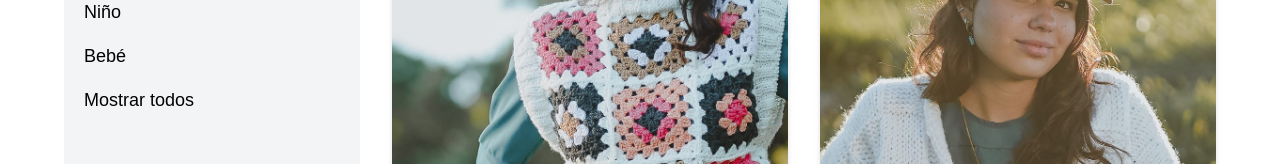
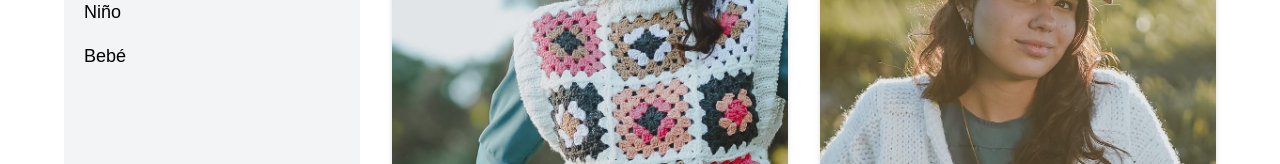
Before and after one commit to GerKoch/marie-lanas-virtual, a Next.js app: page /trabajos in a window 1280 px wide. Shown: the part 445-609 px from the top of the page. Built offline with nearby package versions, Linux system fonts and the light colour scheme.

Commit message:
Refactoring

```diff
--- a/src/app/trabajos/page.tsx
+++ b/src/app/trabajos/page.tsx
@@ -9,7 +9,7 @@ const Trabajos = () => {
   const [selectedBrand, setSelectedBrand] = useState<string | null>(null)
   const filteredProducts = selectedBrand ? worksData.filter((product) => product.category.toLocaleLowerCase() === selectedBrand.toLocaleLowerCase()) : worksData;
 
-  const brands = ["Mujer", "Niño", "Bebé", "Mostrar todos"]
+  const brands = ["Mujer", "Niño", "Bebé"]
 
   return (
     <div className="min-h-screen flex flex-col justify-center items-center">
```
